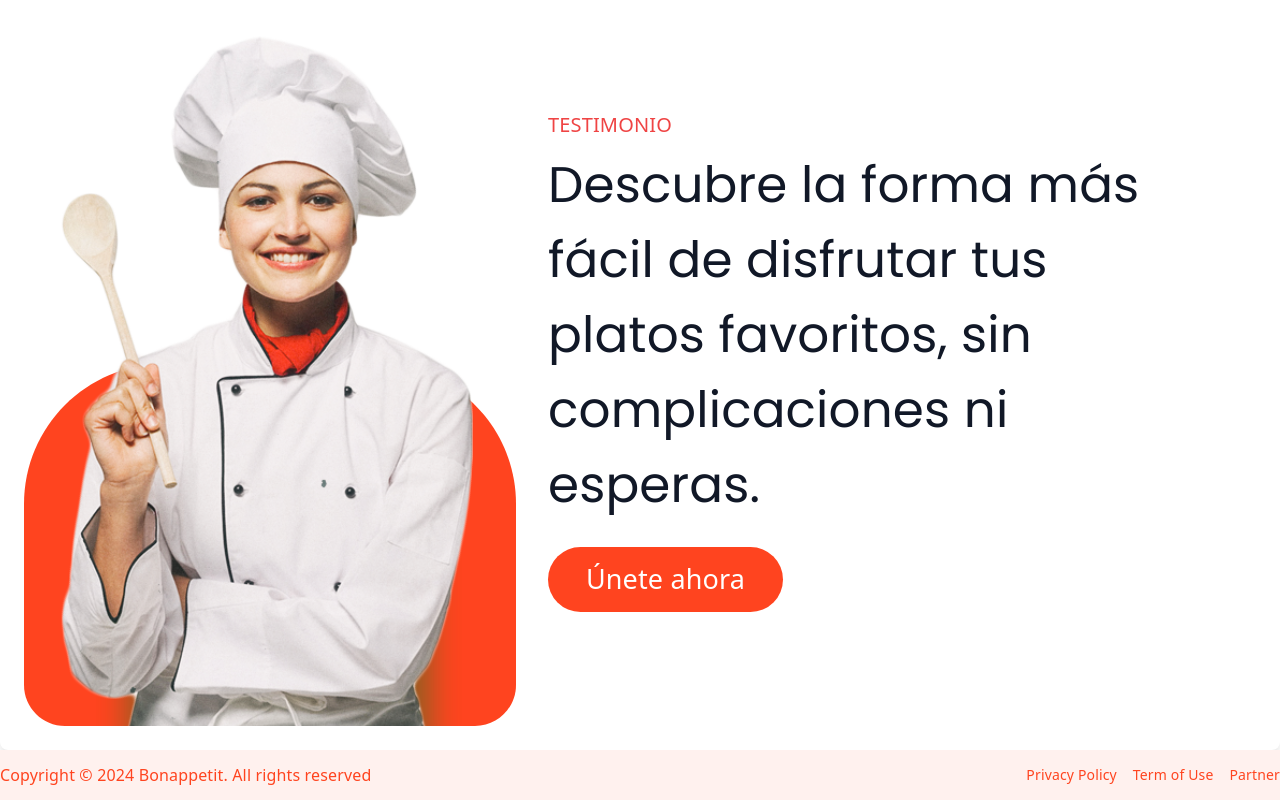
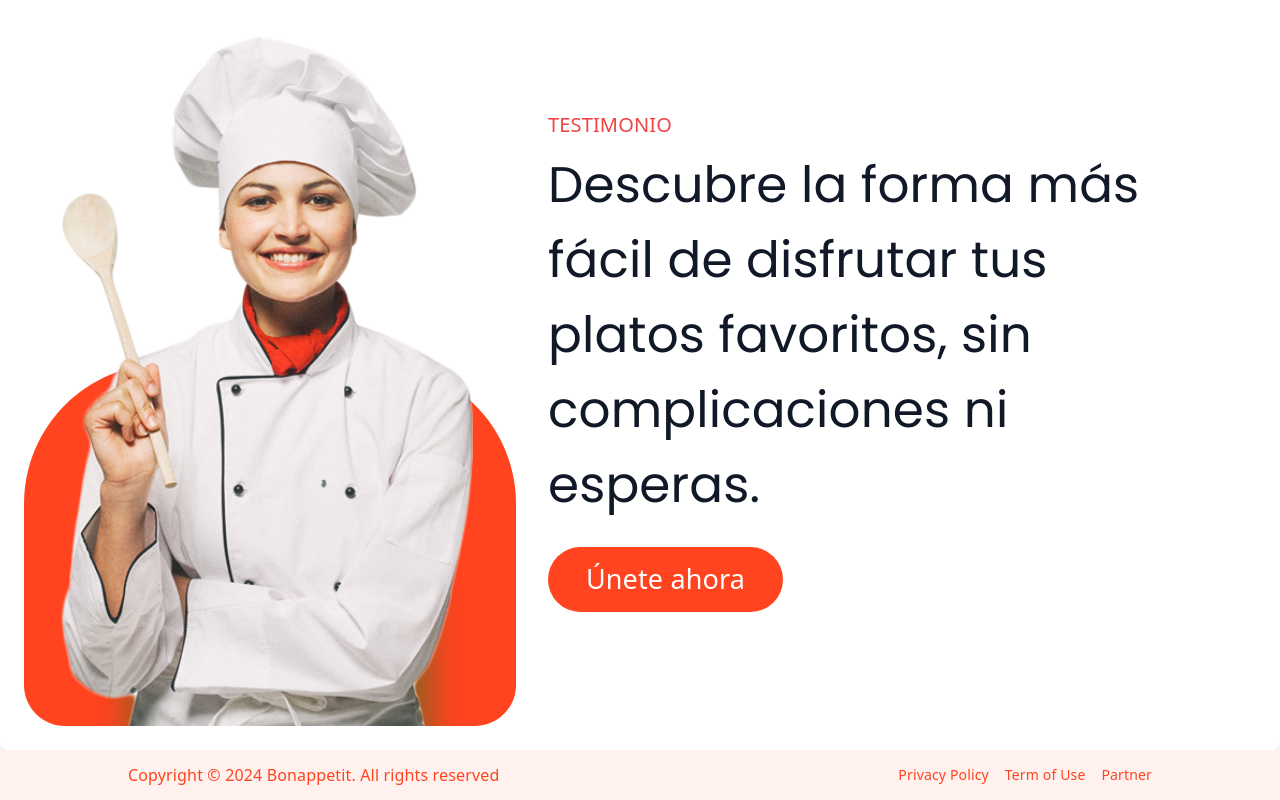
Before and after one commit to BonApp-etit/front, a Next.js app: page / in a window 1280 px wide. Shown: the part 3785-4585 px from the top of the page. Built offline with nearby package versions, Linux system fonts and the light colour scheme.

Commit message:
configuration of breakpoints for responsive design on Mui and tailwind

```diff
--- a/src/styles/theme.js
+++ b/src/styles/theme.js
@@ -42,8 +42,8 @@ const theme = createTheme({
   breakpoints: {
     values: {
       xs: 0, // Extra pequeño
-      sm: 600, // Pequeño
-      md: 700, // Mediano
+      sm: 630, // Pequeño
+      md: 744, // Mediano
       lg: 1200, // Grande
       xl: 1920, // Extra grande
     },
--- a/tailwind.config.js
+++ b/tailwind.config.js
@@ -1,11 +1,16 @@
 /** @type {import('tailwindcss').Config} */
 module.exports = {
   content: [
-    './pages/**/*.{js,ts,jsx,tsx}',
-    './components/**/*.{js,ts,jsx,tsx}',
-    './src/**/*.{js,ts,jsx,tsx}',
+    "./pages/**/*.{js,ts,jsx,tsx}",
+    "./components/**/*.{js,ts,jsx,tsx}",
+    "./src/**/*.{js,ts,jsx,tsx}",
   ],
   theme: {
+    screens: {
+      sm: "630px", // Small screens (mínimo 640px)
+      md: "744px", // Medium screens (mínimo 768px)
+      lg: "1024px", // Large screens (mínimo 1024px)
+    },
     extend: {
       fontFamily: {
         poppins: ["var(--font-poppins)"],
@@ -27,4 +32,4 @@ module.exports = {
     },
   },
   plugins: [],
-}
+};
```
